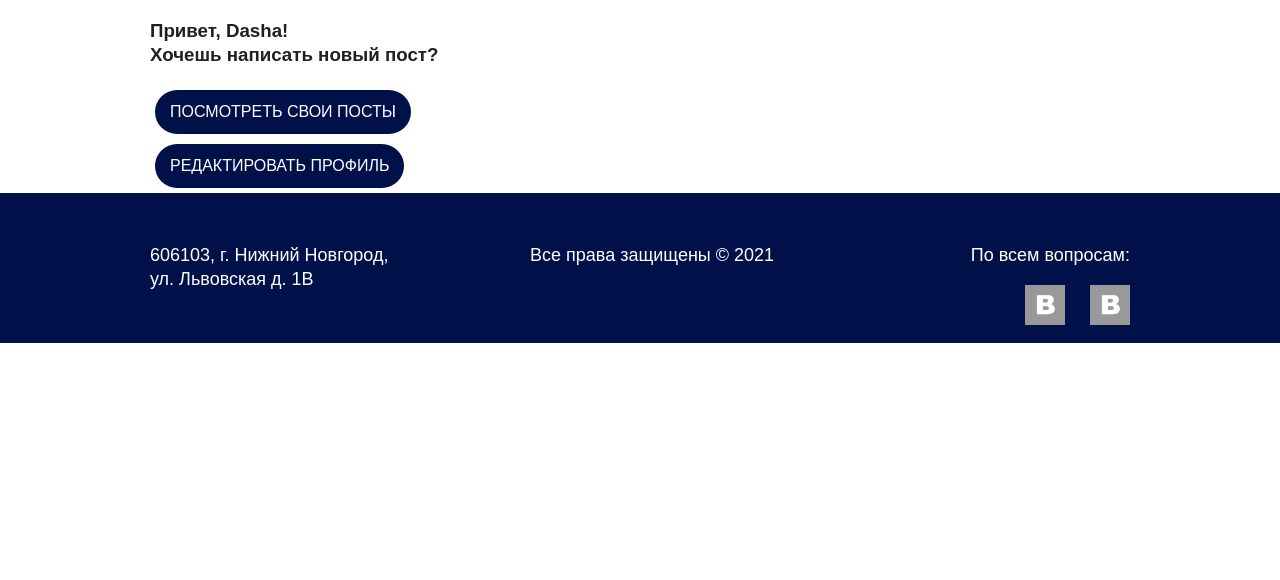
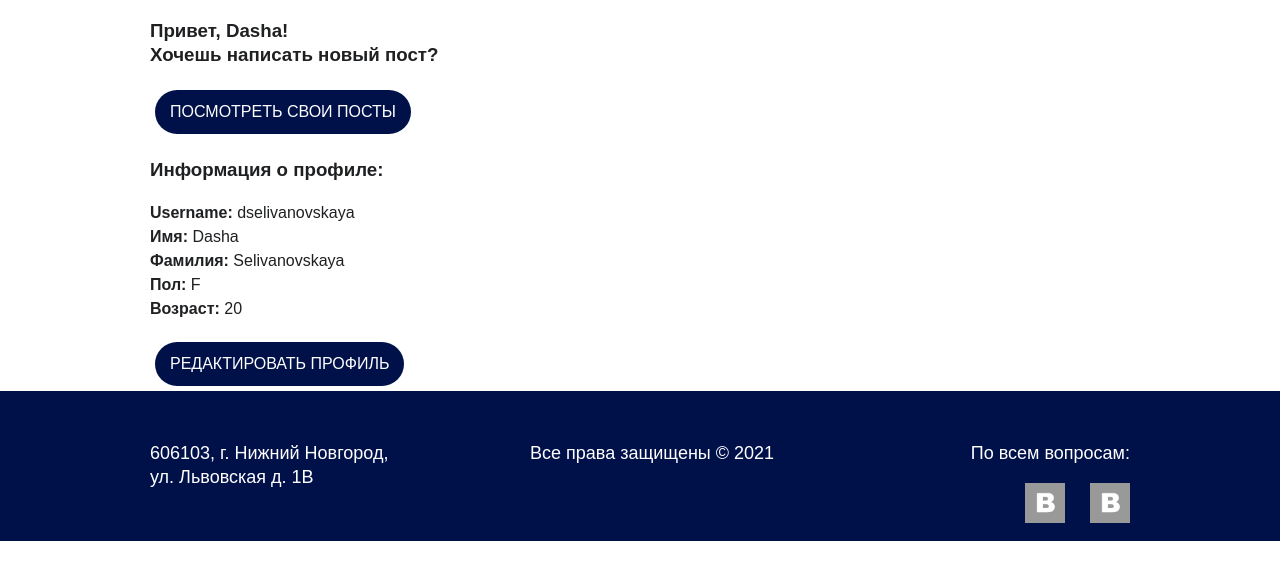
Before and after one commit to DevHseTeam/blog, a Django app: a page that uses siteroot/blog/templates/profile.html in a window 1280 px wide. Shown: the part 100-680 px from the top of the page. Run offline with Django 3.2, Linux system fonts and the light colour scheme; a user stored in the database is signed in; data comes from the database, SQL or seed files in the repository.

Commit message:
some html changes

```diff
--- a/siteroot/blog/templates/anon-header.html
+++ b/siteroot/blog/templates/anon-header.html
@@ -3,7 +3,8 @@
 <header class="second-head">
   <div class="container">
     <div class="head-img">
-      <img src="{% static 'img/logo-head2.png' %}" width="150" height="86">
+    <a href="{% url 'index' %}"></a>
+      <img src="{% static 'img/logo-head2.png' %}" width="150" height="86" ></div> </a>
     </div>
     <nav class="head-nav">
       <ul class="head-ul">
--- a/siteroot/blog/templates/auth-header.html
+++ b/siteroot/blog/templates/auth-header.html
@@ -3,7 +3,8 @@
 <header class="second-head">
   <div class="container">
     <div class="head-img">
-      <img src="{% static 'img/logo-head2.png' %}" width="150" height="86">
+      <a href="{% url 'index' %}">
+      <img src="{% static 'img/logo-head2.png' %}" width="150" height="86" ></a>
     </div>
 
     <nav class="head-nav">
--- a/siteroot/blog/templates/profile-posts.html
+++ b/siteroot/blog/templates/profile-posts.html
@@ -9,7 +9,7 @@
       <div class="heading">
         <h3>Новый пост:</h3>
       </div>
-      <form class="get-info-form" action="{{ user.get_all_profile_posts }}"
+      <form  action="{{ user.get_all_profile_posts }}"
         method="POST" >
         {% csrf_token %}
         {{ form.as_p }}
@@ -24,7 +24,7 @@
                 <tr>
                     <td class="border-bottom">
                         <h3>{{ post.author }}</h3>
-                        <h5>{{ post.published_date }}</h5>
+                        <h5>{{ post.created_date}}</h5>
                         <div class="post">
                             <div class="post-body">
                                 <h3>{{ post.title }}</h3>
--- a/siteroot/blog/templates/profile.html
+++ b/siteroot/blog/templates/profile.html
@@ -14,7 +14,17 @@
     <a class="btn btn-blue" href="{{user.profile.get_all_profile_posts}}">
               Посмотреть свои посты
      </a>
-    <br>
+</div>
+<div class="container">
+    <h3>Информация о профиле:</h3>
+    <p> <b>Username:</b> {{ user.profile.user}} <br>
+        <b>Имя:</b> {{user.profile.first_name }}<br>
+        <b>Фамилия:</b> {{ user.profile.last_name }}<br>
+        <b>Пол:</b> {{ user.profile.gender}}<br>
+        <b>Возраст: </b>{{ user.profile.age}}</p>
+
+</div>
+<div class="container">
      <a class="btn btn-blue" href="{{ user.profile.get_absolute_update_url }}">
               Редактировать профиль
      </a>
--- a/siteroot/blog/views.py
+++ b/siteroot/blog/views.py
@@ -90,10 +90,11 @@ class ProfileRedirectView(RedirectView):
 
 class ProfileDetailView(DetailView):
     ''' Display profile information. '''
+    model=Profile
     template_name = f'profile.html'
 
     def get_object(self):
-        return None
+        return self.request.user.profile
 
 
 '''
```
